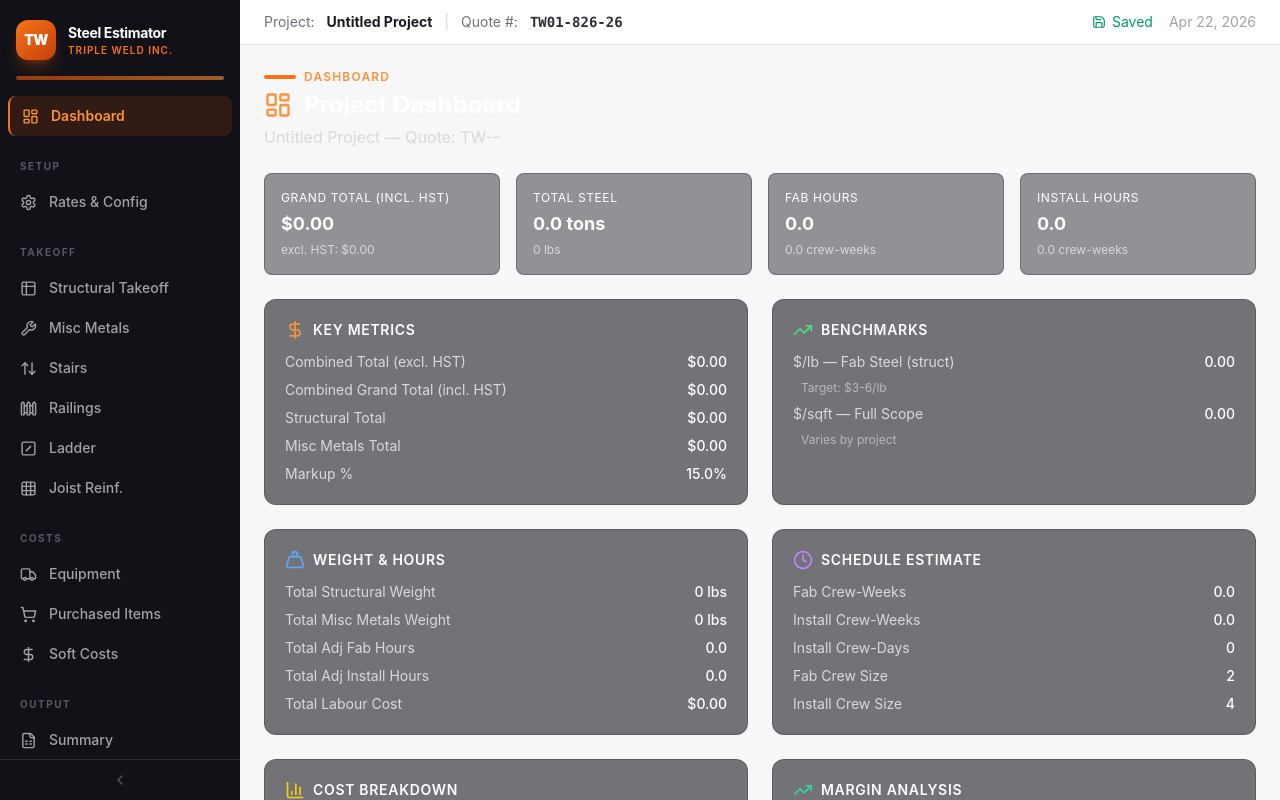
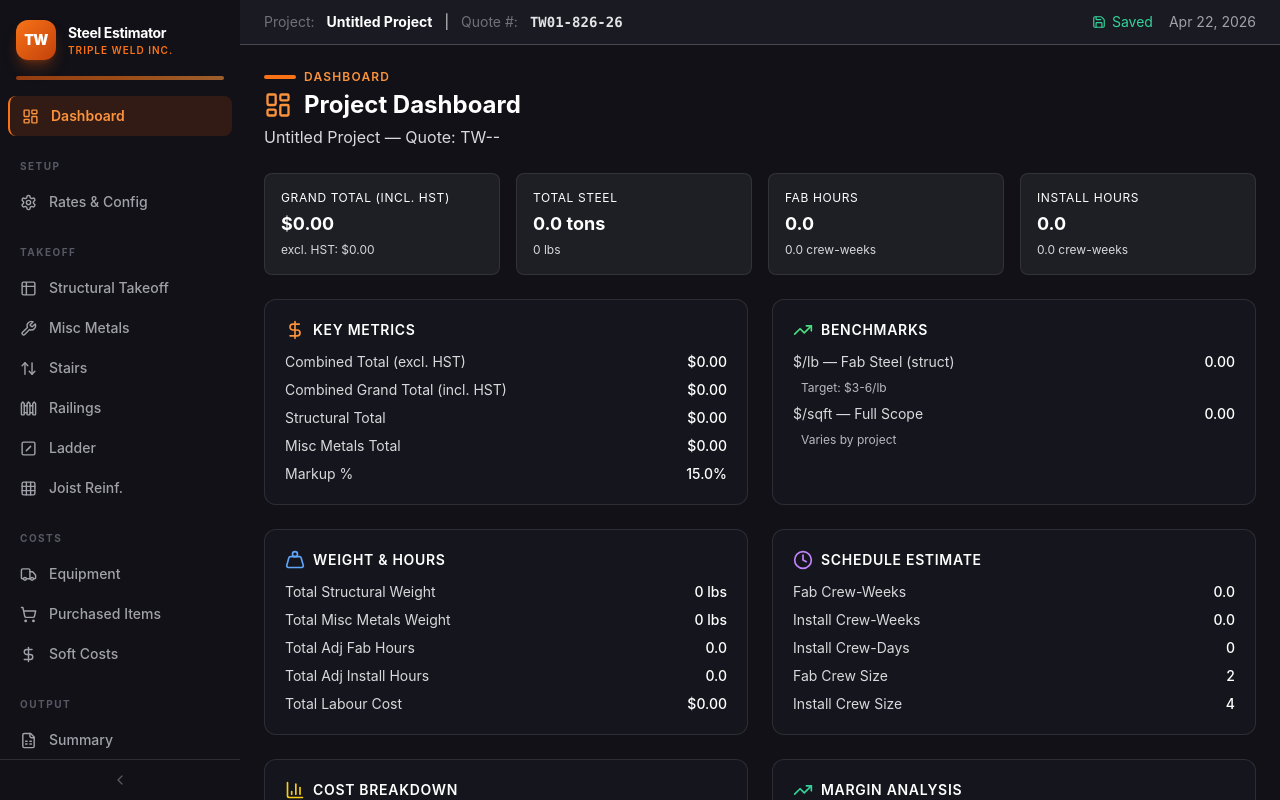
Before and after one commit to Tripleweld/steel-estimator-pro, a React (Vite) app: page / in a window 1280 px wide. Built offline with nearby package versions, Linux system fonts and the light colour scheme.

Commit message:
fix: dark theme for Layout — bg-steel-950 outer + bg-steel-900 header + light text

```diff
--- a/src/components/Layout.jsx
+++ b/src/components/Layout.jsx
@@ -52,7 +52,7 @@ export default function Layout({ children }) {
   })
 
   return (
-    <div className="flex h-screen overflow-hidden bg-steel-50">
+    <div className="flex h-screen overflow-hidden bg-steel-950">
       {/* Sidebar */}
       <aside
         className={`flex flex-col bg-steel-950 transition-all duration-200 ${
@@ -136,26 +136,26 @@ export default function Layout({ children }) {
       {/* Main content area */}
       <div className="flex-1 flex flex-col min-w-0 overflow-hidden">
         {/* Top bar */}
-        <header className="flex items-center justify-between border-b border-silver-200 bg-white px-6 py-3">
+        <header className="flex items-center justify-between border-b border-steel-700 bg-steel-900 px-6 py-3">
           <div className="flex items-center gap-3 text-sm">
             <span className="text-silver-500">Project:</span>
-            <span className="font-bold text-steel-900">
+            <span className="font-bold text-white">
               {state.projectInfo.projectName || 'Untitled Project'}
             </span>
             <span className="text-silver-300">|</span>
             <span className="text-silver-500">Quote #:</span>
-            <span className="font-semibold font-mono text-steel-800">
+            <span className="font-semibold font-mono text-silver-200">
               {state.projectInfo.quoteNumber}
             </span>
           </div>
           <div className="flex items-center gap-4 text-sm">
             {state.isDirty ? (
-              <span className="flex items-center gap-1.5 text-amber-600">
+              <span className="flex items-center gap-1.5 text-amber-400">
                 <span className="h-2 w-2 rounded-full bg-amber-500 animate-pulse" />
                 Unsaved
               </span>
             ) : (
-              <span className="flex items-center gap-1.5 text-emerald-600">
+              <span className="flex items-center gap-1.5 text-emerald-400">
                 <Save size={14} />
                 Saved
               </span>
```
